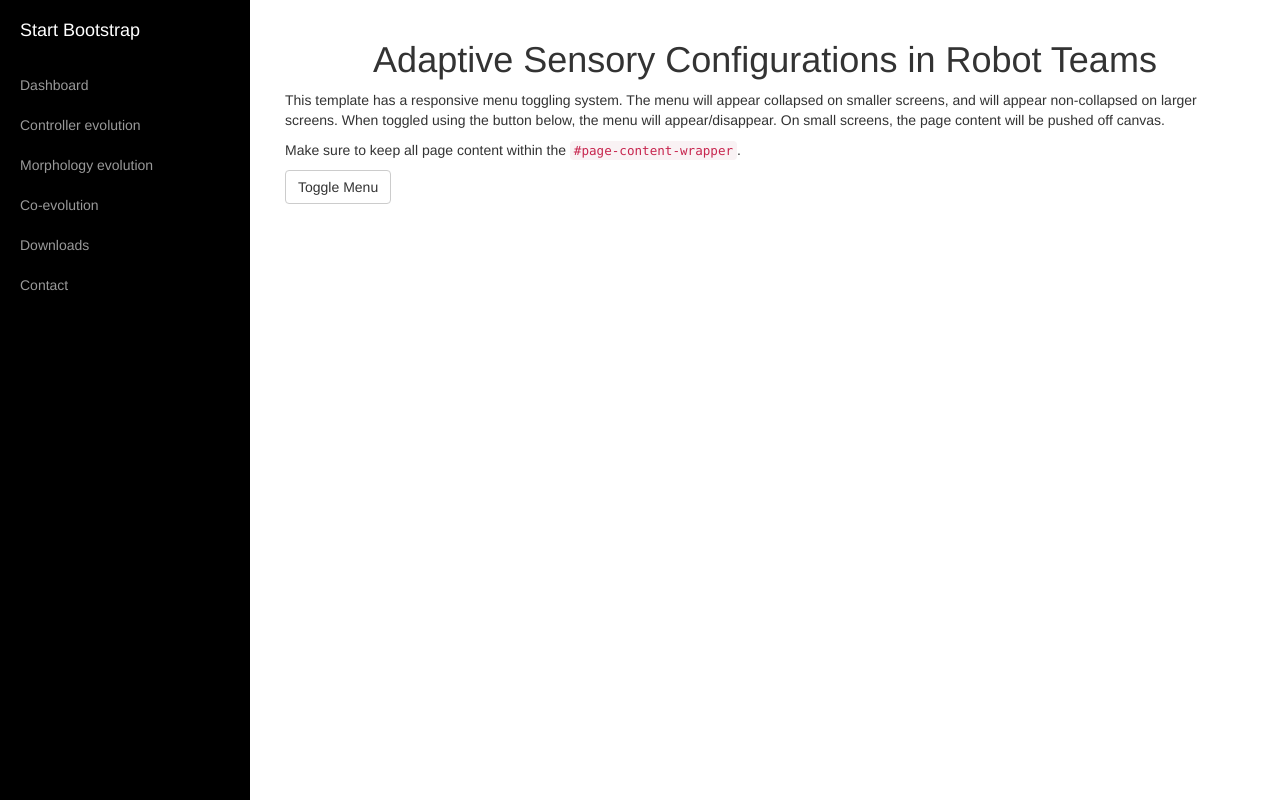
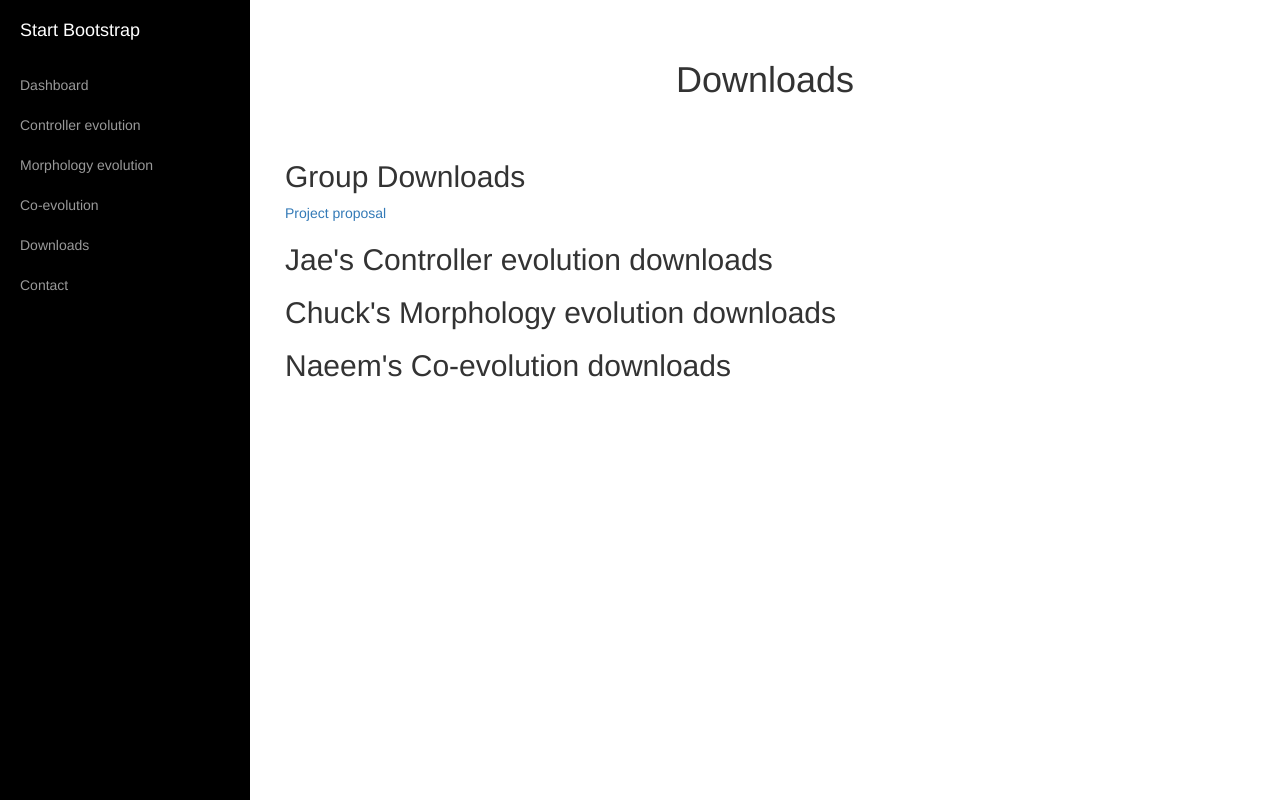
Before and after one commit to JNGJAE001/Ascirt_Website, a plain HTML site: page templates/Downloads.html in a window 1280 px wide. Drawn offline with Linux system fonts and the light colour scheme; files whose address does not match are found by name.

Commit message:
Added Jae resources

```diff
--- a/css/simple-sidebar.css
+++ b/css/simple-sidebar.css
@@ -20,10 +20,10 @@
 
 h1 {
     text-align: center;
+    padding:20px 5px 40px;
 }
 
 h2 {
-    text-align: center;
 }
 
 #sidebar-wrapper {
--- a/templates/Downloads.html
+++ b/templates/Downloads.html
@@ -45,10 +45,15 @@
             <div class="container-fluid">
                 <div class="row">
                     <div class="col-lg-12">
-                        <h1>Adaptive Sensory Configurations in Robot Teams</h1>
-                        <p>This template has a responsive menu toggling system. The menu will appear collapsed on smaller screens, and will appear non-collapsed on larger screens. When toggled using the button below, the menu will appear/disappear. On small screens, the page content will be pushed off canvas.</p>
-                        <p>Make sure to keep all page content within the <code>#page-content-wrapper</code>.</p>
-                        <a href="#menu-toggle" class="btn btn-default" id="menu-toggle">Toggle Menu</a>
+                        <h1>Downloads</h1>
+
+			<h2>Group Downloads</h2>
+			<a href="../resources/documents/project_proposal.pptx">Project proposal</a>
+			<h2>Jae's Controller evolution downloads</h2>
+
+			<h2>Chuck's Morphology evolution downloads</h2>
+
+			<h2>Naeem's Co-evolution downloads</h2>
                     </div>
                 </div>
             </div>
```
Also changed, not shown: templates/Controller_evolution.html (+2 -0 lines), 4 other files.
